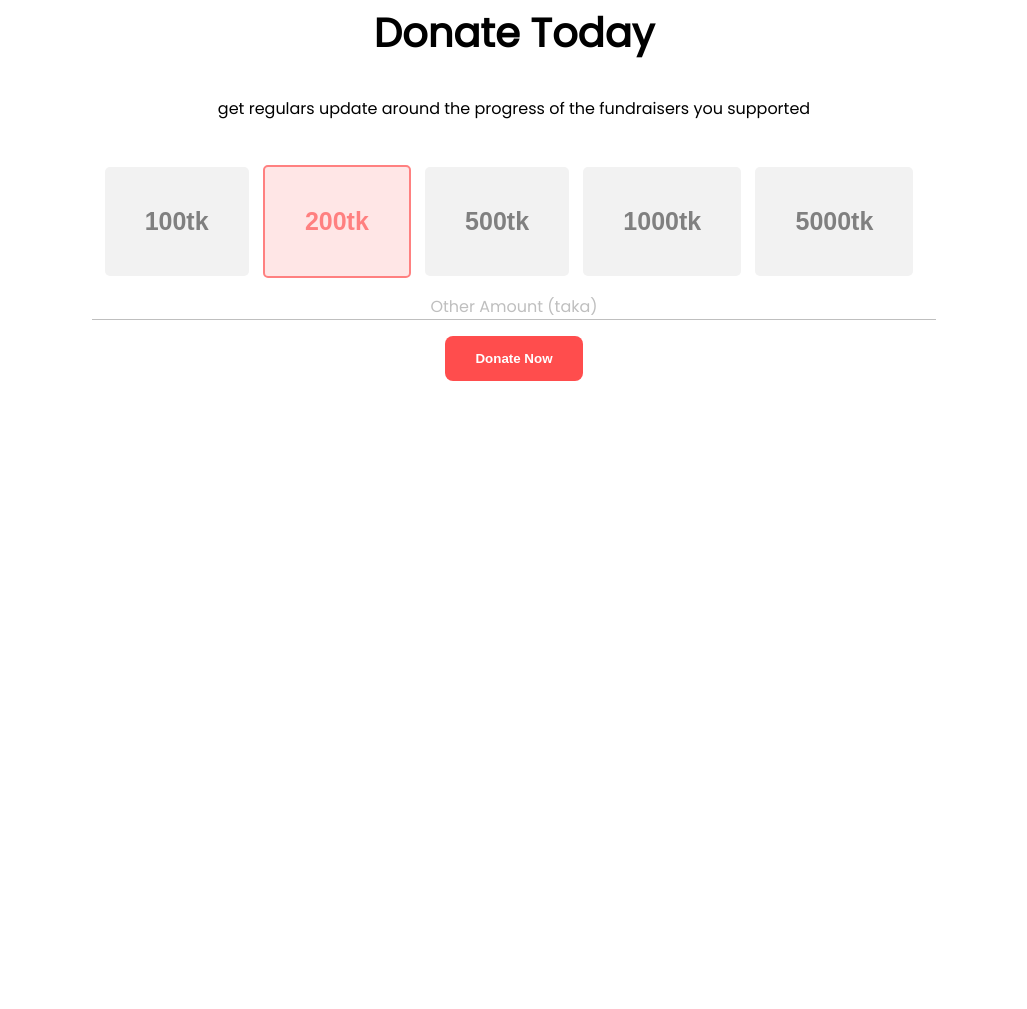
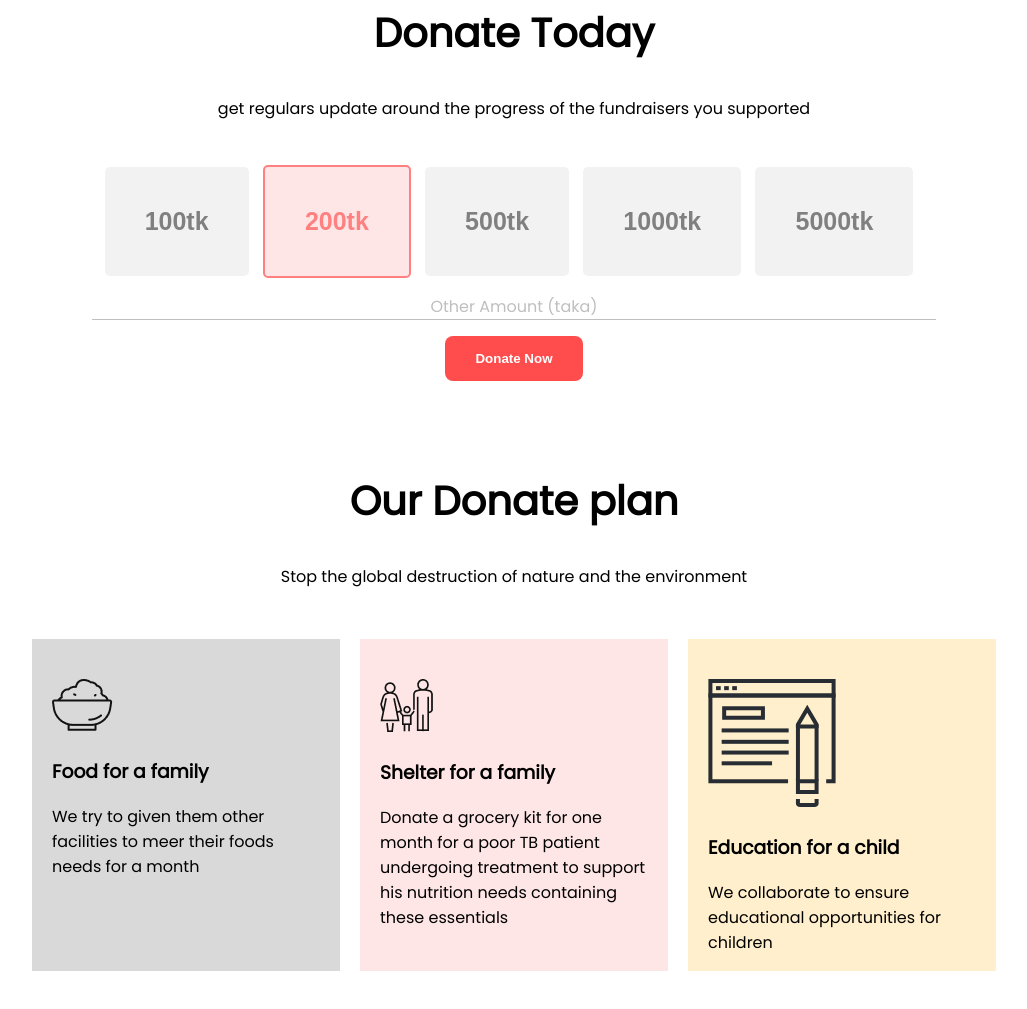
Before and after one commit to sajibingithub/donate-today-main, a plain HTML site: page index.html in a window 1280 px wide. Shown: the part 672-1681 px from the top of the page, without its empty margins (126-1153 px from the left). Before the commit the page ends 1143 px from the top, so only its background shows below. Drawn offline with Linux system fonts and the light colour scheme.

Commit message:
donated-plan

```diff
--- a/index.html
+++ b/index.html
@@ -32,10 +32,35 @@
         <button class="button-s">5000tk</button>
         <p class="another-paragraph">Other Amount (taka)</p>
         <button class="button">Donate Now</button>
+    </div>
 
+
+    <div id="donate-plan">
+        <h2>Our Donate plan</h2>
+        <p>Stop the global destruction of nature and the environment</p>
 
     </div>
 
+
+    <section>
+        <div class="max-width food">
+            <img src="icons/food.png" alt="">
+            <h3>Food for a family</h3>
+            <p>We try to given them other facilities to meer their foods needs for a month</p>
+        </div>
+
+        <div class="max-width shelter">
+            <img src="icons/shelter.png" alt="">
+            <h3>Shelter for a family</h3>
+            <p>Donate a grocery kit for one month for a poor TB patient undergoing treatment to support his nutrition
+                needs containing these essentials</p>
+        </div>
+        <div class="max-width education">
+            <img src="icons/icon4.svg" alt="">
+            <h3>Education for a child</h3>
+            <p>We collaborate to ensure educational opportunities for children</p>
+        </div>
+    </section>
 </body>
 
 </html>
--- a/style.css
+++ b/style.css
@@ -60,3 +60,43 @@ h2 {
     color: #bfbfbf;
     border-bottom: 1px solid #bfbfbf;
 }
+
+#donate-plan {
+    text-align: center;
+
+}
+
+section {
+    display: flex;
+    margin-top: 50px;
+    margin-bottom: 100px;
+    margin-right: 150px;
+    margin-left: 150px;
+
+
+
+
+}
+
+.max-width {
+    width: 33%;
+}
+
+.food {
+    background-color: #d9d9d9;
+    padding: 40px 20px 0px 20px;
+
+}
+
+.shelter {
+    background-color: #ffe6e6;
+    margin-left: 20px;
+    margin-right: 20px;
+    padding: 40px 20px 0px 20px;
+
+}
+
+.education {
+    background-color: #ffefcc;
+    padding: 40px 20px 0px 20px;
+}
```
